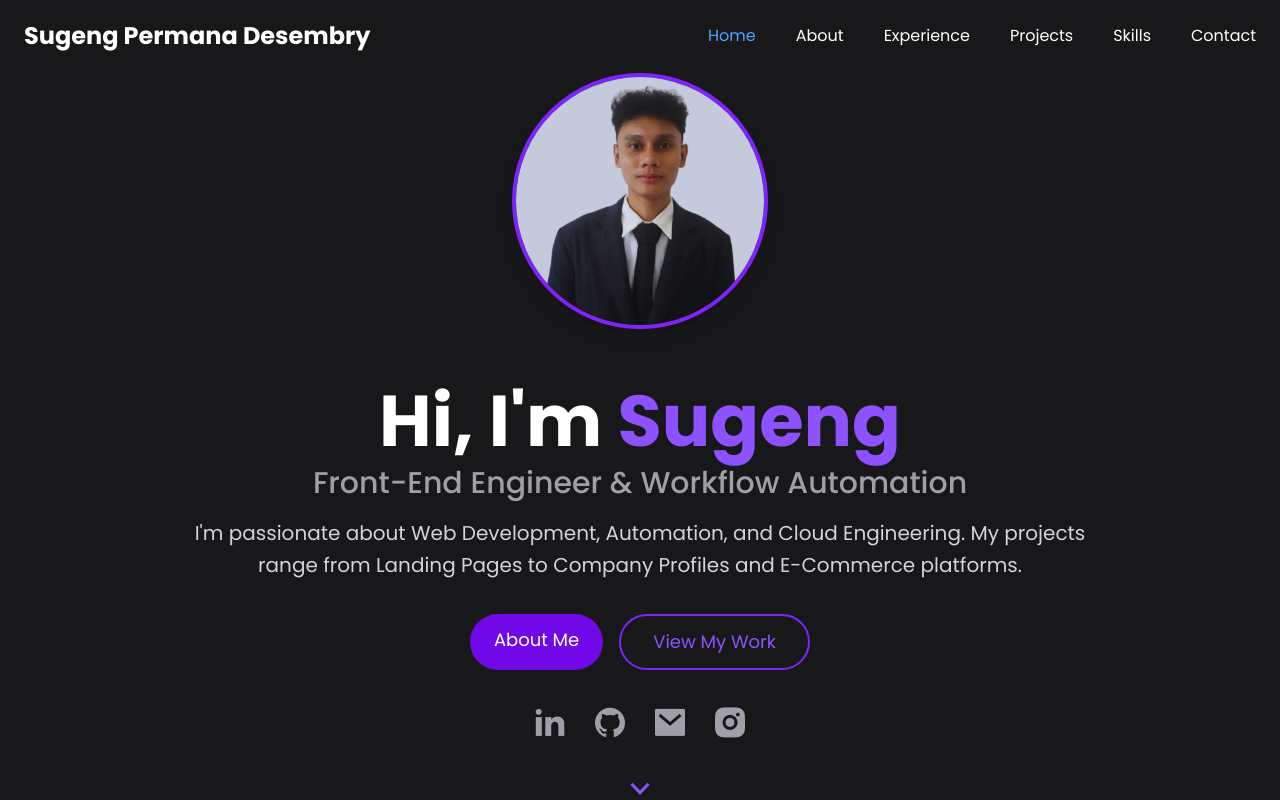
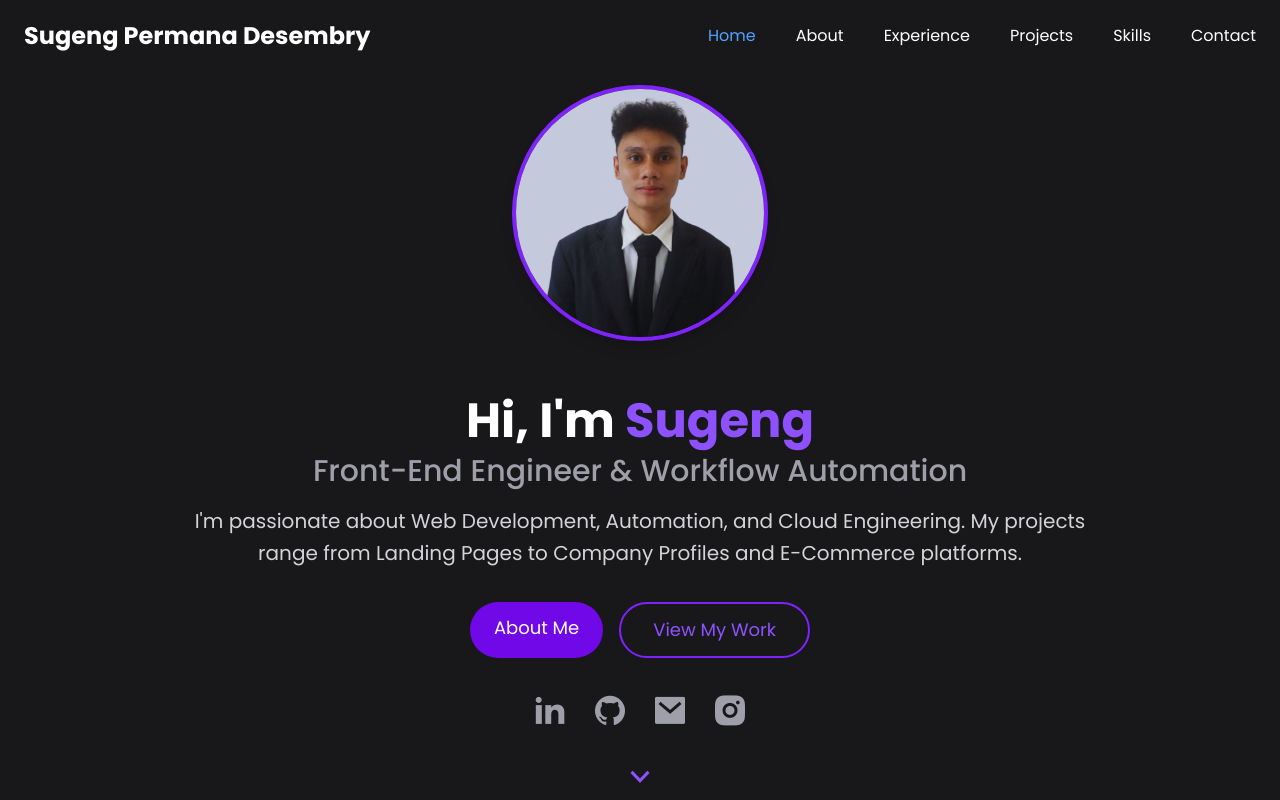
Before and after one commit to SugengPermana/Portofolio_SugengPermana, a React (Vite) app: page / in a window 1280 px wide. Shown: the top 800 px of the page. Built offline with nearby package versions, Linux system fonts and the light colour scheme.

Commit message:
update ukuran layar

```diff
--- a/src/App.jsx
+++ b/src/App.jsx
@@ -18,8 +18,7 @@ function App() {
 
         {/* Nama */}
         <h1
-          className="text-3xl sm:text-4xl md:text-5xl lg:text-6xl xl:text-7xl font-bold
-    mt-6 sm:mt-8 md:mt-10 lg:mt-12 xl:mt-14 mb-2"
+          className="text-3xl sm:text-4xl md:text-5xl lg:text-5xl xl:text-5xl font-bold mt-6 sm:mt-8 md:mt-10 lg:mt-12 xl:mt-14 mb-2"
           data-aos="fade-up"
           data-aos-duration="2000"
           data-aos-once="true"
@@ -27,9 +26,9 @@ function App() {
           Hi, I&apos;m <span className="text-violet-500">Sugeng</span>
         </h1>
 
-        {/* Subtitle + titik animasi */}
+        {/* Subtitle */}
         <h2
-          className="text-base sm:text-lg md:text-xl lg:text-2xl xl:text-3xl font-medium text-zinc-400 mb-4 flex items-center justify-center gap-1"
+          className="text-base sm:text-lg md:text-xl lg:text-xl xl:text-3xl font-medium text-zinc-400 mb-4 flex items-center justify-center gap-1"
           data-aos="fade-up"
           data-aos-duration="2000"
           data-aos-once="true"
@@ -39,7 +38,8 @@ function App() {
 
         {/* Deskripsi */}
         <p
-          className="max-w-md sm:max-w-lg md:max-w-2xl lg:max-w-3xl xl:max-w-4xl text-sm sm:text-base md:text-lg lg:text-xl text-zinc-300 mb-8 leading-relaxed"
+          className="max-w-md sm:max-w-lg md:max-w-2xl lg:max-w-3xl xl:max-w-4xl
+          text-sm sm:text-base md:text-lg lg:text-lg xl:text-xl text-zinc-300 mb-8 leading-relaxed"
           data-aos="fade-up"
           data-aos-duration="2000"
         >
```
